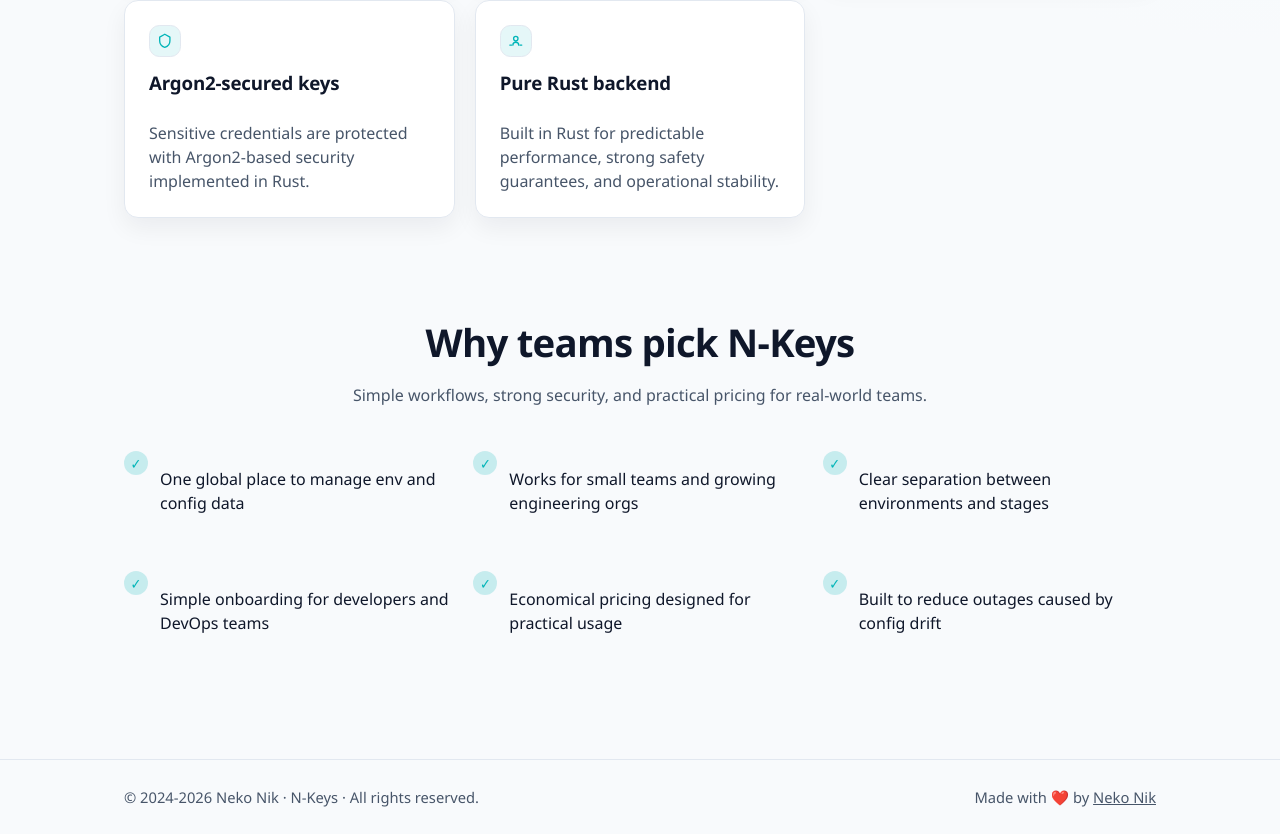
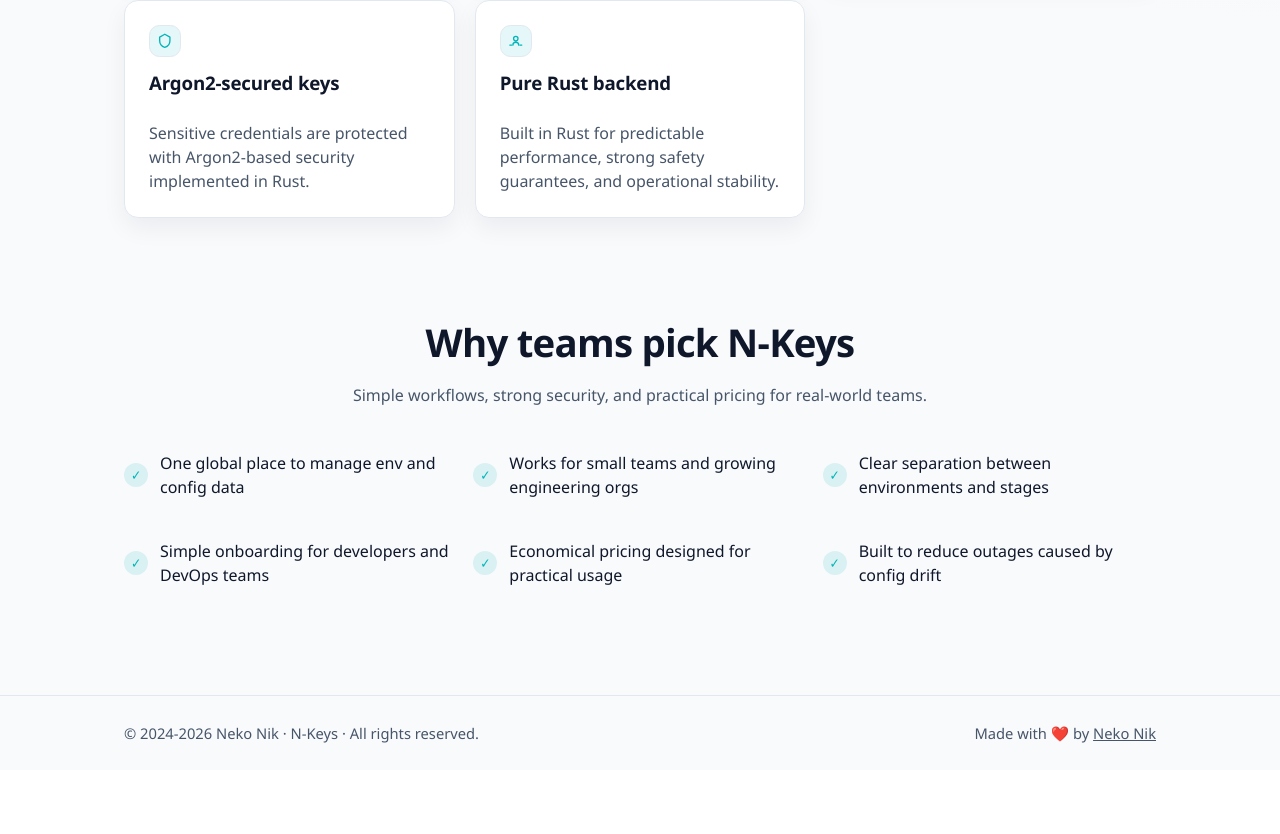
Before and after one commit to Neko-Nik-Org/N-Keys-WebUI, a React (Vite) app: page /features in a window 1280 px wide. Shown: the part 723-1557 px from the top of the page. After the commit the page ends 1493 px from the top, so only its background shows below. Built offline with nearby package versions, Linux system fonts and the light colour scheme.

Commit message:
feat: improve layout and styling of benefit items and icons

```diff
--- a/src/index.css
+++ b/src/index.css
@@ -429,22 +429,31 @@
 
 .benefit-item {
   display: flex;
-  align-items: flex-start;
+  align-items: center; /* changed */
   gap: var(--space-3);
   padding: var(--space-3) 0;
 }
 
+.benefit-item p {
+  margin: 0; /* important */
+  line-height: 1.5;
+}
+
 .benefit-icon {
-  display: inline-flex;
+  flex-shrink: 0; /* prevents squishing */
+  width: 24px;
+  height: 24px;
+
+  display: flex;
   align-items: center;
   justify-content: center;
-  min-width: 24px;
-  height: 24px;
-  border-radius: 50%;
-  background: rgba(2, 181, 184, 0.2);
+
+  border-radius: 999px;
+  background: rgba(2, 181, 184, 0.12);
+
   color: var(--brand-primary);
+  font-size: 0.85rem;
   font-weight: 700;
-  font-size: 0.9rem;
 }
 
 .card {
```
